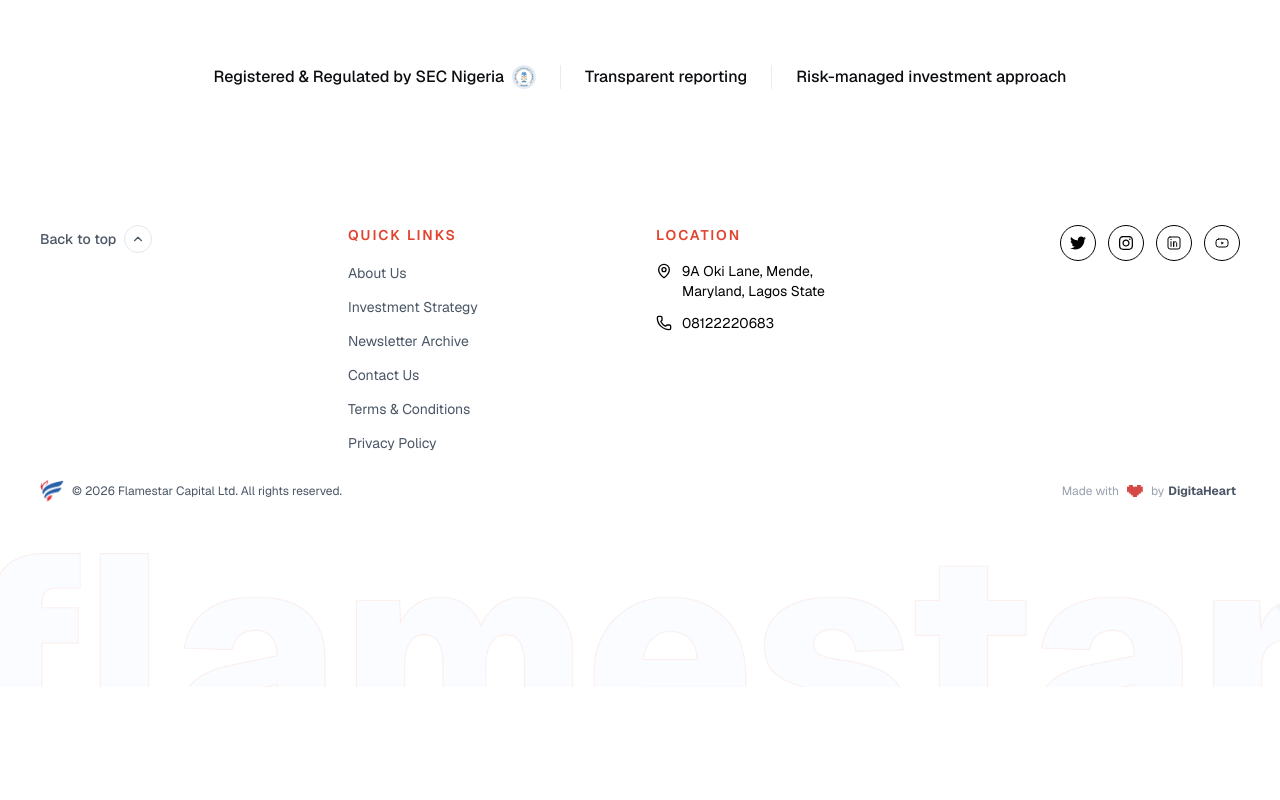
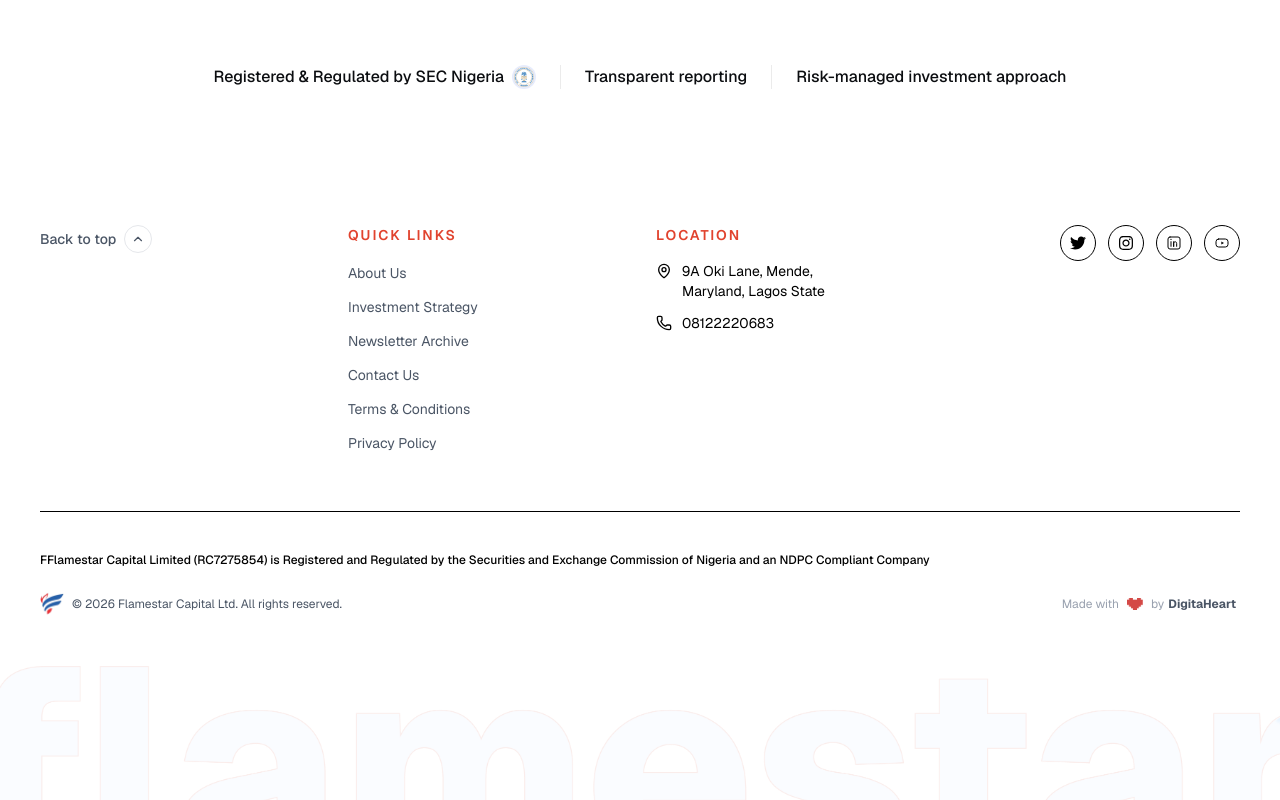
Before and after one commit to Hollayemi/flamestar, a Next.js app: page / in a window 1280 px wide. Shown: the part 4866-5666 px from the top of the page. Before the commit the page ends 5553 px from the top, so only its background shows below. Built offline with nearby package versions, Linux system fonts and the light colour scheme.

Commit message:
Make disclaimer sections visible in Footer component
Updated the Footer component to remove the 'hidden' class from the disclaimer sections, making them visible.

```diff
--- a/components/wrapper/Footer.tsx
+++ b/components/wrapper/Footer.tsx
@@ -89,8 +89,8 @@
           </div>
         </div>
 
-        <div className="mt-14 border-t border-black pt-6 hidden">
-          <p className="text-xs leading-relaxed text-black max-w-5xl">
+        <div className="mt-14 border-t border-black pt-6">
+          <p className="text-xs leading-relaxed text-black max-w-5xl hidden">
             <span className="font-medium text-black">Disclaimer: </span>
              Investing involves risk, including the possible loss of capital. Past performance
             is not a guarantee of future results. Nothing on this
@@ -186,8 +186,8 @@
         </div>
 
         {/* Disclaimer */}
-        <div className="border-t border-gray-100 pt-5 md:pr-50 hidden">
-          <p className="text-[11px] leading-relaxed text-gray-500">
+        <div className="border-t border-gray-100 pt-5 md:pr-50">
+          <p className="text-[11px] leading-relaxed text-gray-500 hidden">
             <span className="font-semibold">Disclaimer:</span>  Investing involves risk, including the possible loss of capital. Past performance
             is not a guarantee of future results. Nothing on this
             website constitutes investment advice or an offer or solicitation
```
